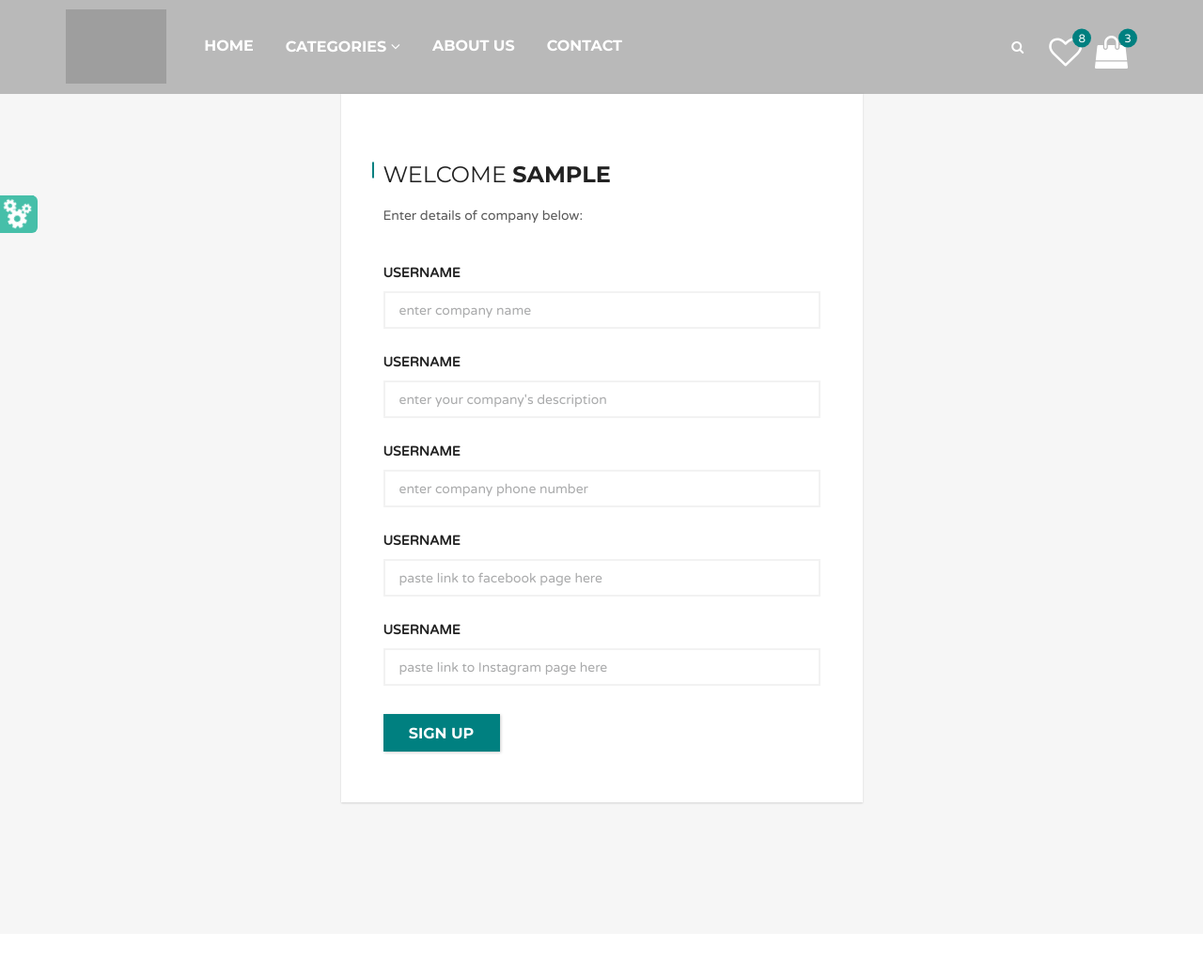
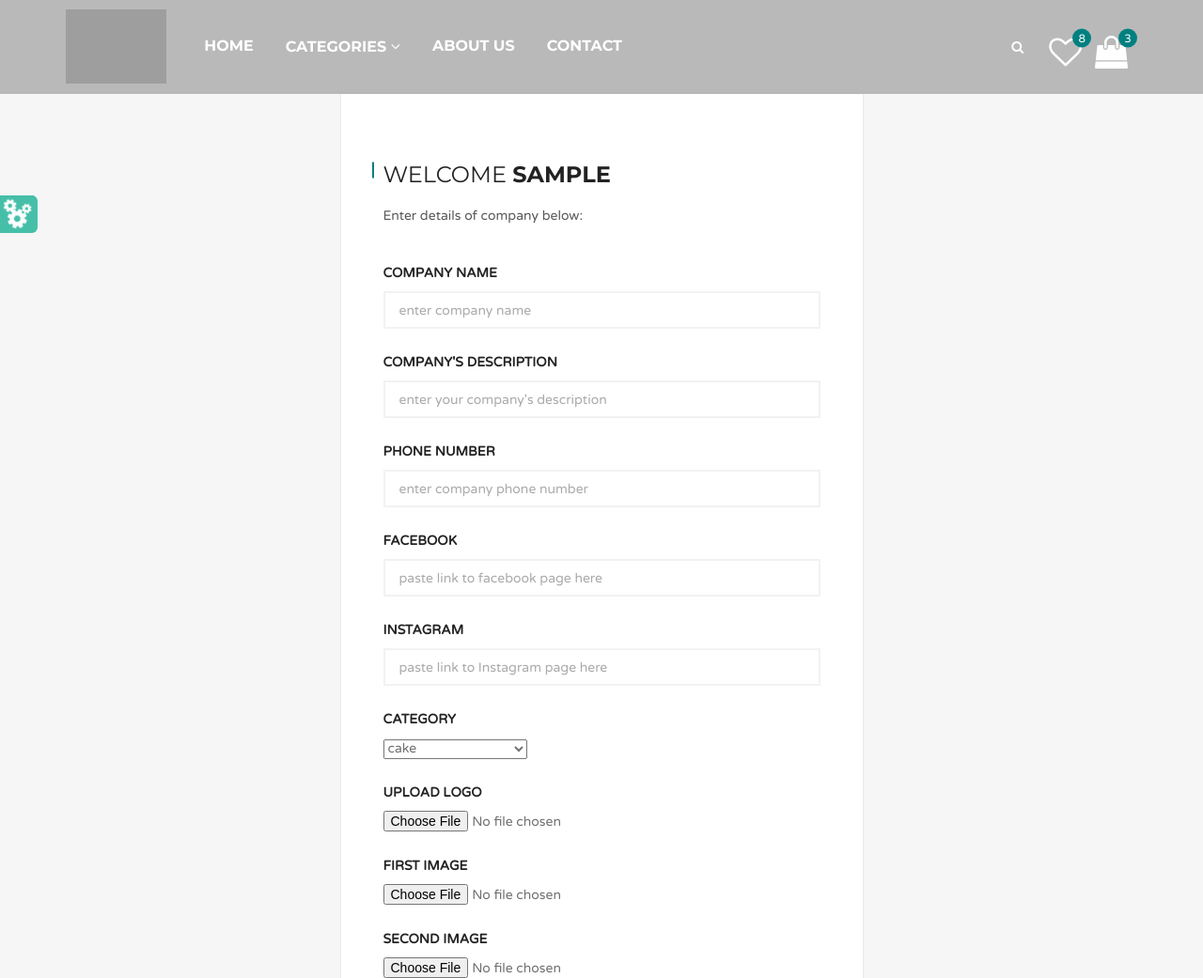
Before and after one commit to AjayiSamuel/deedibles, a PHP site: page /vendor_upload_profile.php in a window 1280 px wide. Shown: the part 51-1092 px from the top of the page at 94% size. Run offline with PHP 8.4, Linux system fonts and the light colour scheme; the visitor is signed in with stand-in values (Sample User, id 1); some libraries are stand-ins or nearby versions; grey boxes are pictures that could not be loaded.

Commit message:
completed vendor profile update

```diff
--- a/vendor_register.php
+++ b/vendor_register.php
@@ -114,21 +114,21 @@ session_start();
                     <div class="mv-form-group">
                       <div class="mv-label"> <strong class="text-uppercase">Email</strong></div>
                       <div class="mv-field">
-                        <input type="email" value="<?php $vendoremail ?>" placeholder="enter your email" class="mv-inputbox mv-inputbox-style-1"/>
+                        <input name ="email" type="email" value="<?php $vendoremail ?>" placeholder="enter your email" class="mv-inputbox mv-inputbox-style-1"/>
                       </div>
                     </div>
 
                     <div class="mv-form-group">
                       <div class="mv-label"> <strong class="text-uppercase">Password</strong></div>
                       <div class="mv-field">
-                        <input type="password" value="<?php $vendorpassword?>" placeholder="enter password" class="mv-inputbox mv-inputbox-style-1"/>
+                        <input name ="password" type="password" value="<?php $vendorpassword?>" placeholder="enter password" class="mv-inputbox mv-inputbox-style-1"/>
                       </div>
                     </div>
 
                     <div class="mv-form-group">
                       <div class="mv-label"> <strong class="text-uppercase">Confirm Password</strong></div>
                       <div class="mv-field">
-                        <input type="password" name="test127" class="mv-inputbox mv-inputbox-style-1"/>
+                        <input name="confirmpassword" type="password" name ="" class="mv-inputbox mv-inputbox-style-1"/>
                       </div>
                     </div>
 
--- a/vendor_register_process.php
+++ b/vendor_register_process.php
@@ -73,7 +73,7 @@ if ($_POST)
 			$emailcheck = mysqli_num_rows($sqlemail);
 			if($emailcheck >= 1)
 			{
-				$emailerror = " '$vendoremail' has been used by another user";
+				$emailerror = "$vendoremail has been used by another user";
 				echo $emailerror;
 			}
 			else
--- a/vendor_upload_profile.php
+++ b/vendor_upload_profile.php
@@ -36,21 +36,21 @@ include 'layouts/header.php';
 
                   <div class="form-body">
                     <div class="mv-form-group">
-                      <div class="mv-label"> <strong class="text-uppercase">Username</strong></div>
+                      <div class="mv-label"> <strong class="text-uppercase">Company Name</strong></div>
                       <div class="mv-field">
 					  <input name="companyname" type="text" placeholder="enter company name" class="mv-inputbox mv-inputbox-style-1" required>
                       </div>
 					</div>
 
 					<div class="mv-form-group">
-                      <div class="mv-label"> <strong class="text-uppercase">Username</strong></div>
+                      <div class="mv-label"> <strong class="text-uppercase">Company's description</strong></div>
                       <div class="mv-field">
 					  <input name="description" type ="message" placeholder="enter your company's description" class="mv-inputbox mv-inputbox-style-1" required>
                       </div>
 					</div>
 
 					<div class="mv-form-group">
-                      <div class="mv-label"> <strong class="text-uppercase">Username</strong></div>
+                      <div class="mv-label"> <strong class="text-uppercase">Phone Number</strong></div>
                       <div class="mv-field">
 					  <input name="phone_number" type="text"  placeholder="enter company phone number" class="mv-inputbox mv-inputbox-style-1" required>
                       </div>
@@ -58,14 +58,14 @@ include 'layouts/header.php';
 
 
 					<div class="mv-form-group">
-                      <div class="mv-label"> <strong class="text-uppercase">Username</strong></div>
+                      <div class="mv-label"> <strong class="text-uppercase">facebook</strong></div>
                       <div class="mv-field">
 					  <input name="facebook_link" type="text" placeholder="paste link to facebook page here" class="mv-inputbox mv-inputbox-style-1" required>
                       </div>
 					</div>
 
 					<div class="mv-form-group">
-                      <div class="mv-label"> <strong class="text-uppercase">Username</strong></div>
+                      <div class="mv-label"> <strong class="text-uppercase">Instagram</strong></div>
                       <div class="mv-field">
 					  <input name="instagram_link" type="text" placeholder="paste link to Instagram page here" class="mv-inputbox mv-inputbox-style-1" required>
 
@@ -73,6 +73,59 @@ include 'layouts/header.php';
                       </div>
 					</div>
 
+					<div class="mv-form-group">
+                      <div class="mv-label"> <strong class="text-uppercase">category</strong></div>
+                      <div class="mv-field">
+											<select name="category" placeholder="select your category">
+		<option value="cake">cake</option>
+		<option value="chocolate">chocolate</option>
+		<option value="cocktail">cocktail</option>
+		<option value="cupcake">cupcake</option>
+		<option value="dessert">dessert</option>
+		<option value="edible arrangement">edible arrangement</option>
+		<option value="edible underwear">edible underwear</option>
+		<option value="fruit trees">Fruit trees</option>
+		<option value="gift basket">Gift basket</option>
+		<option value="ice Cream bar">Ice Cream bar</option>
+		<option value="small chops">small chops</option>
+		<option value="snacks">snacks</option>
+	</select>
+                      </div>
+					</div>
+
+					<div class="mv-form-group">
+                      <div class="mv-label"> <strong class="text-uppercase">Upload Logo</strong></div>
+                      <div class="mv-field">
+											<input type="file" name="logo" placeholder="upload your company logo" required><span><?php echo "$logoError";?></span>
+                      </div>
+					</div>
+
+					<div class="mv-form-group">
+                      <div class="mv-label"> <strong class="text-uppercase">First Image</strong></div>
+                      <div class="mv-field">
+											<input type="file" name="imageone" placeholder="upload first image" required>          </div>
+					</div>
+
+					<div class="mv-form-group">
+                      <div class="mv-label"> <strong class="text-uppercase">Second Image</strong></div>
+                      <div class="mv-field">
+											<input type="file" name="imagetwo" placeholder="upload second image " required>
+                      </div>
+					</div>
+
+					<div class="mv-form-group">
+                      <div class="mv-label"> <strong class="text-uppercase">Third Image</strong></div>
+                      <div class="mv-field">
+											<input type="file" name="imagethree" placeholder="upload third image " required>
+                      </div>
+					</div>
+
+					<div class="mv-form-group">
+                      <div class="mv-label"> <strong class="text-uppercase">Enter Address</strong></div>
+                      <div class="mv-field">
+					  <input name="address" type="text" placeholder="enter company address" class="mv-inputbox mv-inputbox-style-1" required>
+                      </div>
+					</div>
 
                     <div class="mv-form-group submit-button mv-mt-30">
                       <button type="submit" class="mv-btn mv-btn-style-5 btn-signup">sign up</button>
@@ -89,43 +142,14 @@ include 'layouts/header.php';
 
 <form method="POST" action="" enctype="multipart/form-data">
 
-	<br>
+	<!--Error Notice -->
+	<span><?php echo "$logoError";?></span>
 
-	<br>
-
-	<br>
-
-	<br>
-
-	<br>
-	<input type="file" name="logo" placeholder="upload your company logo" required><span><?php echo "$logoError";?></span>
-	<br>
-	<input type="file" name="imageone" placeholder="upload first image" required>
-	<br>
-	<input type="file" name="imagetwo" placeholder="upload second image " required>
-	<br>
-	<input type="file" name="imagethree" placeholder="upload third image " required>
-	<br>
-	<select name="category" placeholder="select your category">
-		<option value="cake">cake</option>
-		<option value="chocolate">chocolate</option>
-		<option value="cocktail">cocktail</option>
-		<option value="cupcake">cupcake</option>
-		<option value="dessert">dessert</option>
-		<option value="edible arrangement">edible arrangement</option>
-		<option value="edible underwear">edible underwear</option>
-		<option value="fruit trees">Fruit trees</option>
-		<option value="gift basket">Gift basket</option>
-		<option value="ice Cream bar">Ice Cream bar</option>
-		<option value="small chops">small chops</option>
-		<option value="snacks">snacks</option>
-	</select>
 	<br>
 	<input type="text" name ="address" placeholder="enter company address" required>
 	<br>
 	<input type="submit" value="Upload" name="submit">
 </form>
-
 <?php
 include 'layouts/footer.php';
 ?>
```
